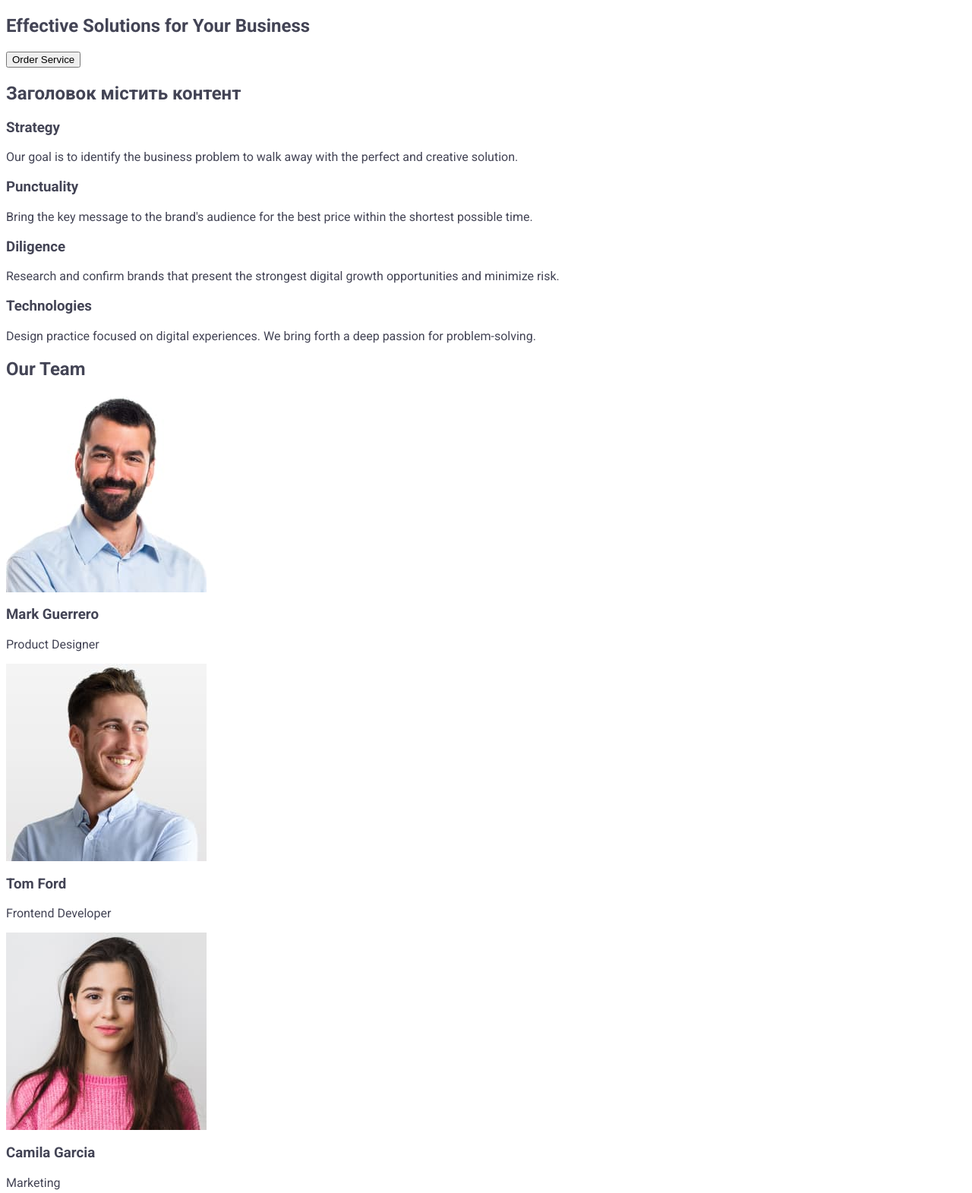
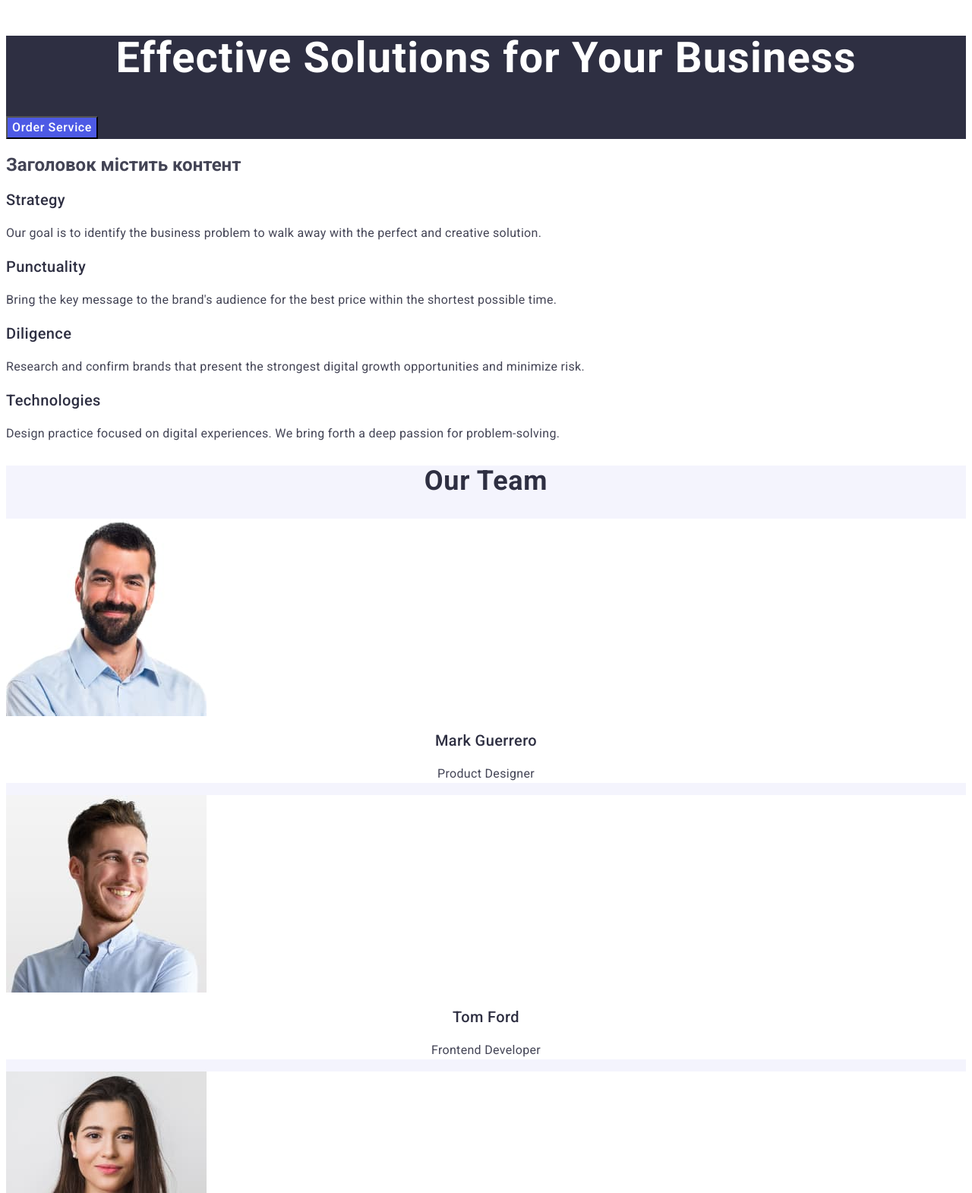
Before and after one commit to mykola170/goit-markup-hw-03-, a plain HTML site: page index.html in a window 1280 px wide. Shown: the part 149-1720 px from the top of the page at 76% size. Drawn offline with Linux system fonts and the light colour scheme.

Commit message:
add index file

```diff
--- a/css/styles.css
+++ b/css/styles.css
@@ -59,3 +59,115 @@ color: #2e2f42;
 .header-address:focus {
     color: #404bbf;
 }
+
+
+.section-first{
+    background: #2e2f42;
+}
+.page-first{
+    font-family: "Roboto", sans-serif;
+    font-weight: 700;
+    font-size: 56px;
+    line-height: 1.07;
+    letter-spacing: 0.02em;
+    text-align: center;
+    color: #fff;
+}
+.page-first-button{
+    font-family: "Roboto", sans-serif;
+    font-weight: 500;
+    font-size: 16px;
+    line-height: 1.5;
+    letter-spacing: 0.04em;
+    background-color: #4D5AE5;
+    color: #fff;
+    cursor: pointer;
+}
+.page-first-button:hover{
+    background-color: #404BBF;
+}
+
+.page-second{
+    font-weight: 500;
+    font-size: 20px;
+    line-height: 1.2;
+    letter-spacing: 0.02em;
+    color: #2e2f42;
+}
+.page-second-text{
+    font-weight: 400;
+    font-size: 16px;
+    line-height: 1.5;
+    letter-spacing: 0.02em;
+    color: #434455;
+}
+
+.section-tree{
+    background-color: #F4F4FD;
+}
+.section-tree-h{
+    font-weight: 700;
+    font-size: 36px;
+    line-height: 1.11111;
+    letter-spacing: 0.02em;
+    text-align: center;
+    text-transform: capitalize;
+    color: #2e2f42;
+}
+.tree-fon{
+    background: #fff;
+}
+.tree-h{
+    font-weight: 500;
+    font-size: 20px;
+    line-height: 1.2;
+    letter-spacing: 0.02em;
+    text-align: center;
+    color: #2e2f42;
+}
+.tree-p{
+    font-weight: 400;
+    font-size: 16px;
+    line-height: 1.5;
+    letter-spacing: 0.02em;
+    text-align: center;
+    color: #434455;
+}
+
+.section-forth{
+    font-weight: 700;
+    font-size: 36px;
+    line-height: 1.11;
+    letter-spacing: 0.02em;
+    text-align: center;
+    text-transform: capitalize;
+    color: #2e2f42;
+}
+.forth-h{
+    font-weight: 500;
+    font-size: 20px;
+    line-height: 1.2;
+    letter-spacing: 0.02em;
+    color: #2e2f42;
+}
+.forth-p{
+    font-weight: 400;
+    font-size: 16px;
+    line-height: 1.5;
+    letter-spacing: 0.02em;
+    color: #434455;
+}
+
+.footer-section{
+    background: #2e2f42;
+}
+.logo-footer{
+    color: #f4f4fd;
+}
+.footer-text{
+    font-weight: 400;
+    font-size: 16px;
+    line-height: 1.5;
+    letter-spacing: 0.02em;
+    color: #f4f4fd;
+}
--- a/index.html
+++ b/index.html
@@ -44,99 +44,99 @@
 
     <!--Hero Section-->
     <main>
-        <section>
-           <h1>Effective Solutions for Your Business</h1>
-           <button type="button">Order Service</button>
+        <section class="section-first">
+           <h1 class="page-first">Effective Solutions for Your Business</h1>
+           <button class="page-first-button" type="button">Order Service</button>
         </section>
 
-        <section>
+        <section class="section-second">
             <h2 aria-hidden="true">Заголовок містить контент</h2>
             <ul>
                 <li>
-                    <h3>Strategy</h3>
-                    <p>Our goal is to identify the business problem to walk away with the perfect and creative solution.</p>
+                    <h3 class="page-second">Strategy</h3>
+                    <p class="page-second-text">Our goal is to identify the business problem to walk away with the perfect and creative solution.</p>
                 </li>
                 <li>
-                    <h3>Punctuality</h3>
-                    <p>Bring the key message to the brand's audience for the best price within the shortest possible time.</p>
+                    <h3 class="page-second">Punctuality</h3>
+                    <p class="page-second-text">Bring the key message to the brand's audience for the best price within the shortest possible time.</p>
                 </li>
                 <li>
-                    <h3>Diligence</h3>
-                    <p>Research and confirm brands that present the strongest digital growth opportunities and minimize risk.</p>
+                    <h3 class="page-second">Diligence</h3>
+                    <p class="page-second-text">Research and confirm brands that present the strongest digital growth opportunities and minimize risk.</p>
                 </li>
                 <li>
-                    <h3>Technologies</h3>
-                    <p>Design practice focused on digital experiences. We bring forth a deep passion for problem-solving.</p>
+                    <h3 class="page-second">Technologies</h3>
+                    <p class="page-second-text">Design practice focused on digital experiences. We bring forth a deep passion for problem-solving.</p>
                 </li>
             </ul>
         </section>
 
-        <section>
-        <h2>Our Team</h2>
+        <section class="section-tree">
+        <h2 class="section-tree-h">Our Team</h2>
         <ul>
-            <li>
+            <li class="tree-fon">
                 <img src="./imagesourteam/MarkGuerrero.jpg" alt="Mark Guerrero" width="264" height="260">
-                <h3>Mark Guerrero</h3>
-                <p>Product Designer</p>
+                <h3 class="tree-h">Mark Guerrero</h3>
+                <p class="tree-p">Product Designer</p>
             </li>
-            <li>
+            <li class="tree-fon">
                 <img src="./imagesourteam/TomFord.jpg" alt="Tom Ford" width="264" height="260">
-                <h3>Tom Ford</h3>
-                <p>Frontend Developer</p>
+                <h3 class="tree-h">Tom Ford</h3>
+                <p class="tree-p">Frontend Developer</p>
             </li>
-            <li>
+            <li class="tree-fon">
                 <img src="./imagesourteam/CamilaGarcia.jpg" alt="Camila Garcia" width="264" height="260">
-                <h3>Camila Garcia</h3>
-                <p>Marketing</p>
+                <h3 class="tree-h">Camila Garcia</h3>
+                <p class="tree-p">Marketing</p>
             </li>
-            <li>
+            <li class="tree-fon">
                 <img src="./imagesourteam/DanielWilson.jpg" alt="Daniel Wilson" width="264" height="260">
-                <h3>Daniel Wilson</h3>
-                <p>UI Designer</p>
+                <h3 class="tree-h">Daniel Wilson</h3>
+                <p class="tree-p">UI Designer</p>
             </li>
         </ul>
         </section>
 
         <section>
-            <h2>Our Portfolio</h2>
+            <h2 class="section-forth">Our Portfolio</h2>
             <ul>
                 <li>
                     <img src="./imagesourportfolio/BankingApp.jpg" alt="BankingApp" width="360" height="300">
-                    <h3>Banking App</h3>
-                    <p>App</p>
+                    <h3 class="forth-h">Banking App</h3>
+                    <p class="forth-p">App</p>
                 </li>
                 <li>
                     <img src="./imagesourportfolio/CashlessPayment.jpg" alt="Cashless Payment" width="360" height="300">
-                    <h3>Cashless Payment</h3>
-                    <p>Marketing</p>
+                    <h3 class="forth-h">Cashless Payment</h3>
+                    <p class="forth-p">Marketing</p>
                 </li>
                 <li>
                     <img src="./imagesourportfolio/MeditationApp.jpg" alt="Meditation App" width="360" height="300">
-                    <h3>Meditation App</h3>
-                    <p>App</p>
+                    <h3 class="forth-h">Meditation App</h3>
+                    <p class="forth-p">App</p>
                 </li>
                 <li>
                     <img src="./imagesourportfolio/TaxiService.jpg" alt="Taxi Service" width="360" height="300">
-                    <h3>Taxi Service</h3>
-                    <p>Marketing</p>
+                    <h3 class="forth-h">Taxi Service</h3>
+                    <p class="forth-p">Marketing</p>
                 </li>
                 <li>
                     <img src="./imagesourportfolio/ScreenIllustrations.jpg" alt="Screen Illustrations" width="360" height="300">
-                    <h3>Screen Illustrations</h3>
-                    <p>Design</p>
+                    <h3 class="forth-h">Screen Illustrations</h3>
+                    <p class="forth-p">Design</p>
                 </li>
                 <li>
                     <img src="./imagesourportfolio/OnlineCourses.jpg" alt="Online Courses" width="360" height="300">
-                    <h3>Online Courses</h3>
-                    <p>Marketing</p>
+                    <h3 class="forth-h">Online Courses</h3>
+                    <p class="forth-p">Marketing</p>
                 </li>
             </ul>
         </section>
     </main>
 
-    <footer>
-        <a href="./index.html" target="_blank">WebStudio</a>
-        <p>Increase the flow of customers and sales for your business with digital marketing & growth solutions.</p>
+    <footer class="footer-section">
+        <a class="header-logo" href="./index.html" target="_blank">Web<span class="logo-footer">Studio</span></a>
+        <p class="footer-text">Increase the flow of customers and sales for your business with digital marketing & growth solutions.</p>
     </footer>
 
 </body>
```
